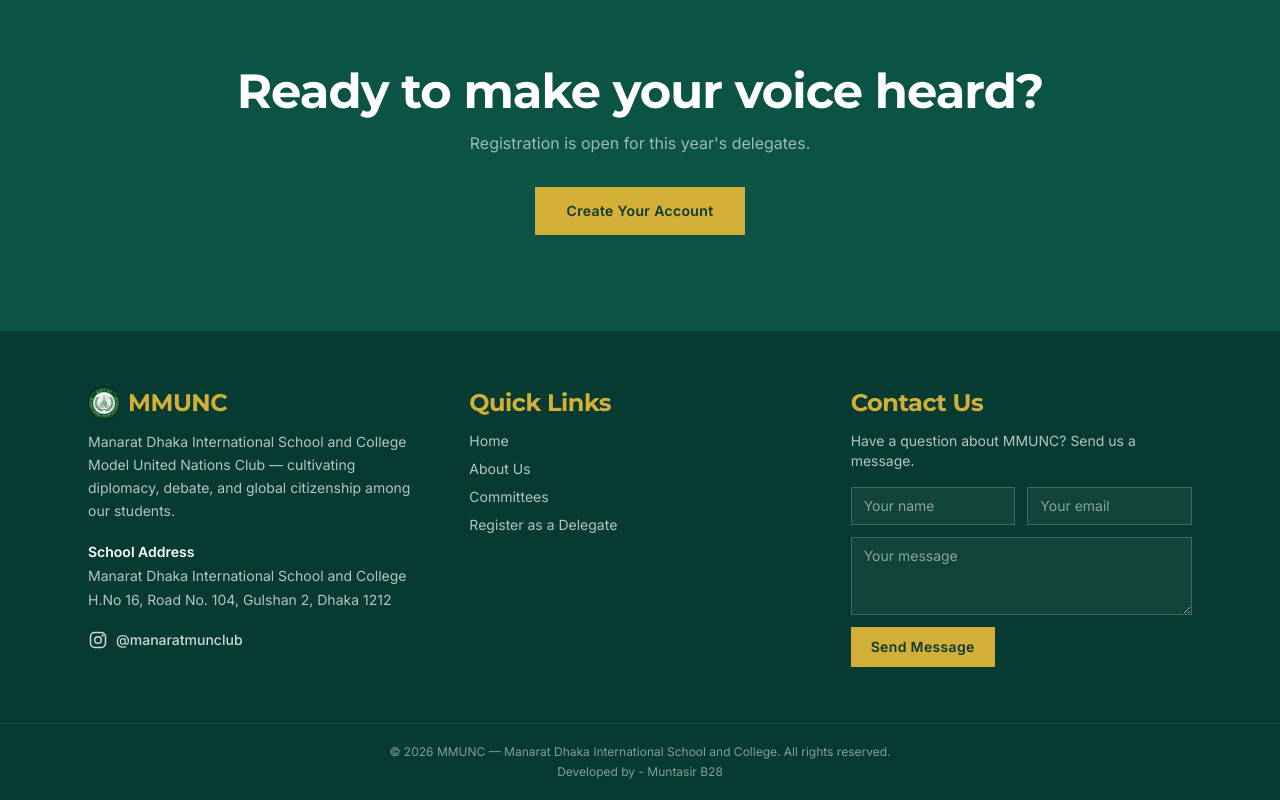
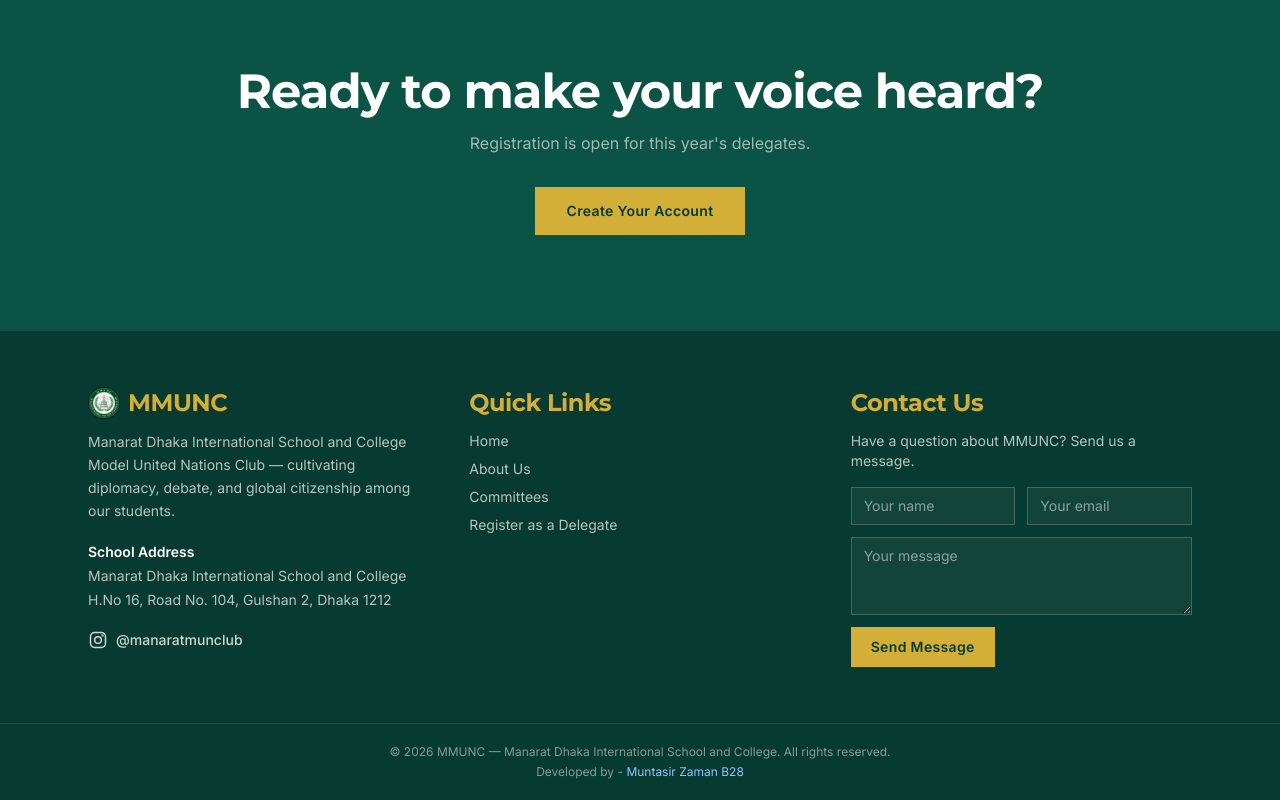
Before and after one commit to mdmuntasir2029-del/mmun-club, a Next.js app: page / in a window 1280 px wide. Shown: the part 2030-2830 px from the top of the page. Built offline with nearby package versions, Linux system fonts and the light colour scheme; no server answers.

Commit message:
Update footer credit name and color

```diff
--- a/src/components/site-footer.tsx
+++ b/src/components/site-footer.tsx
@@ -86,7 +86,9 @@ export function SiteFooter() {
           © {new Date().getFullYear()} MMUNC — Manarat Dhaka International
           School and College. All rights reserved.
         </p>
-        <p className="mt-1">Developed by - Muntasir B28</p>
+        <p className="mt-1">
+          Developed by - <span className="text-blue-300">Muntasir Zaman B28</span>
+        </p>
       </div>
     </footer>
   );
```
